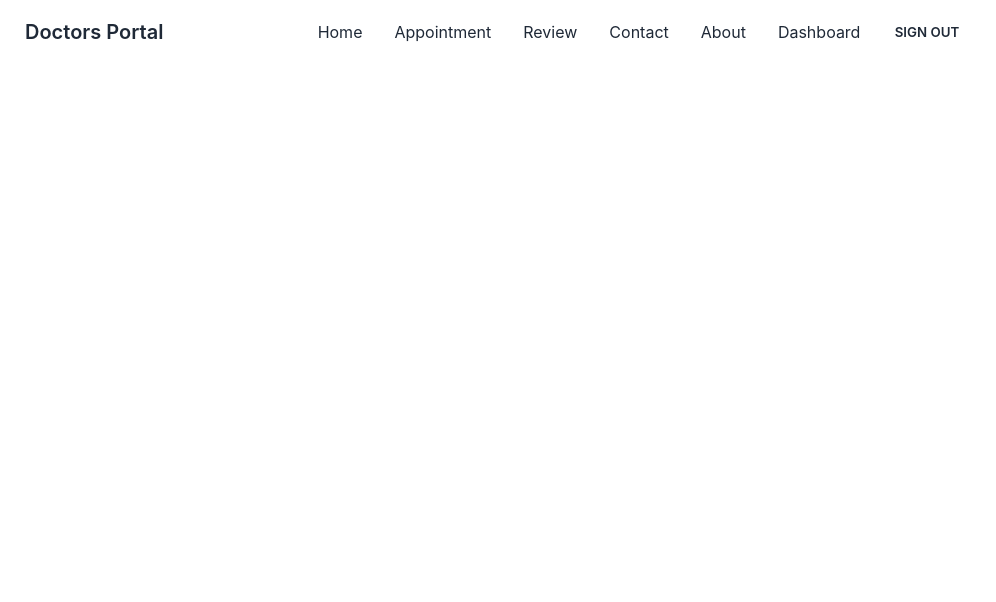
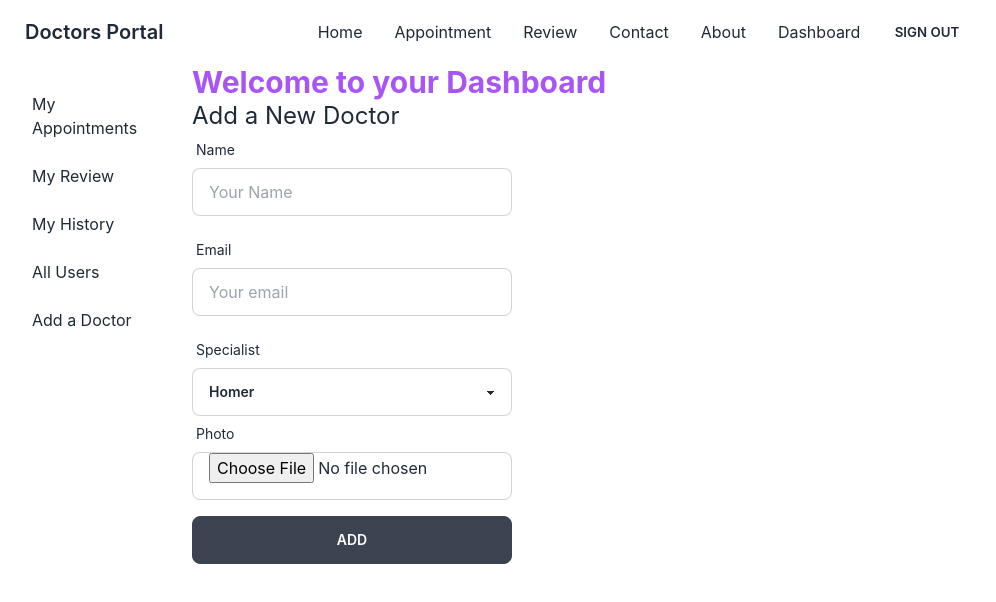
Before and after one commit to abdullahashiq1/doctors-portal-client, a React (Create React App) app: page /dashboard/addDoctor in a window 1280 px wide. Shown: the top 602 px of the page, without its empty margins (0-996 px from the left). Built offline with nearby package versions, Linux system fonts and the light colour scheme; no server answers; sample sign-in values are in the browser's storage.

Commit message:
admin incomplete

```diff
--- a/src/App.js
+++ b/src/App.js
@@ -16,6 +16,7 @@ import MyAppointment from './Pages/Dashboard/MyAppointment';
 import MyReview from './Pages/Dashboard/MyReview';
 import Myhistory from './Pages/Dashboard/Myhistory';
 import Users from './Pages/Dashboard/Users';
+import AddDoctor from './Pages/Dashboard/AddDoctor';
 
 
 function App() {
@@ -31,17 +32,15 @@ function App() {
             <Appoint />
           </RequireAuth>
         }/>
-        <Route path="dashboard" element={
-          <RequireAuth>
-            <Dashboard/>
-          </RequireAuth>
-        }>
+        <Route path="dashboard" element={<RequireAuth><Dashboard/></RequireAuth>}>
           <Route index element={<MyAppointment></MyAppointment>}></Route>
           <Route path="myreview" element={<MyReview />}></Route>
           <Route path="history" element={<Myhistory />}></Route>
           <Route path="users" element={<Users />}></Route>
+          <Route path="addDoctor" element={<AddDoctor />}></Route>
 
         </Route>
+
         <Route path="review" element={<Review />}/>
         <Route path="contact" element={<Contact />}/>
         <Route path="about" element={<About />}/>
--- /dev/null
+++ b/src/Pages/Dashboard/AddDoctor.js
@@ -0,0 +1,124 @@
+import React from 'react';
+import { useForm } from "react-hook-form";
+import {useQuery} from 'react-query';
+
+
+const AddDoctor = () => {
+    const { register, formState: { errors }, handleSubmit } = useForm();
+
+    const {data: services, isLoading} = useQuery('services', () => fetch('http://localhost:5000/service').then(res=>res.json()) )
+
+    /**
+     *Three ways to store images
+     * 1. Third party storage // Free open public storage is ok for Practice project
+     * 2. Your own storage in your own server(file system)
+     * 3. Database: Mongodb
+     *
+     * YUP: to validate file: Search: Yup file validation for react hook form
+    **/
+
+    const onSubmit = async data => {
+
+        console.log('data', data);
+
+    }
+
+    return (
+        <div>
+            <h2 className="text-2xl">Add a New Doctor</h2>
+            <form onSubmit={handleSubmit(onSubmit)}>
+                        <div className="form-control w-full max-w-xs">
+                            <label className="label">
+                                <span className="label-text">Name</span>
+
+                            </label>
+                            <input
+                            type="text"
+                            placeholder="Your Name" className="input input-bordered w-full max-w-xs"
+                                {...register("name",  {
+                                required: {
+                                    value: true,
+                                    message: 'Name is Required'
+                                }
+                            })}
+                             />
+                            <label className="label">
+                                {errors.name?.type === 'required' && <span className="label-text-alt text-red-500">{errors.name.message}</span>}
+
+
+                            </label>
+                        </div>
+
+
+
+                        <div className="form-control w-full max-w-xs">
+                            <label className="label">
+                                <span className="label-text">Email</span>
+
+                            </label>
+                            <input
+                            type="email"
+                            placeholder="Your email" className="input input-bordered w-full max-w-xs"
+                                {...register("email",  {
+                                required: {
+                                    value: true,
+                                    message: 'Email is Required'
+                                },
+                                pattern: {
+                                    value: /[a-z0-9]+@[a-z]+\.[a-z]{2,3}/,
+                                    message: 'Provide a valid email'
+                                }
+                            })}
+                             />
+                            <label className="label">
+                                {errors.email?.type === 'required' && <span className="label-text-alt text-red-500">{errors.email.message}</span>}
+                                {errors.email?.type === 'pattern' && <span className="label-text-alt text-red-500">{errors.email.message}</span>}
+
+                            </label>
+                        </div>
+
+                        <div className="form-control w-full max-w-xs">
+                            <label className="label">
+                                <span className="label-text">Specialist</span>
+
+                            </label>
+                            <select {...register('speciality')} class="select input input-bordered w-full max-w-xs">
+
+                                <option>Homer</option>
+                                <option>Marge</option>
+                                <option>Bart</option>
+                                <option>Lisa</option>
+                                <option>Maggie</option>
+                            </select>
+
+                        </div>
+
+                        <div className="form-control w-full max-w-xs">
+                            <label className="label">
+                                <span className="label-text">Photo</span>
+
+                            </label>
+                            <input
+                            type="file"
+                             className="input input-bordered w-full max-w-xs"
+                                {...register("image",  {
+                                required: {
+                                    value: true,
+                                    message: 'image is Required'
+                                }
+                            })}
+                             />
+                            <label className="label">
+                                {errors.name?.type === 'required' && <span className="label-text-alt text-red-500">{errors.name.message}</span>}
+
+
+                            </label>
+                        </div>
+
+                        <input className='btn w-full max-w-xs text-white' type="submit" value="Add" />
+                    </form>
+        </div>
+    );
+};
+
+export default AddDoctor;
--- a/src/Pages/Dashboard/Dashboard.js
+++ b/src/Pages/Dashboard/Dashboard.js
@@ -1,8 +1,14 @@
 import React from 'react';
 import { Outlet } from 'react-router-dom';
 import {Link} from 'react-router-dom';
+import auth from '../../firebase.init';
+import useAdmin from '../../hooks/useAdmin';
+import { useAuthState } from 'react-firebase-hooks/auth';
 
 const Dashboard = () => {
+    const [user] = useAuthState(auth);
+    const [admin] = useAdmin(user);
+
     return (
         <div class="drawer drawer-mobile">
             <input id="dashboard-sidebar" type="checkbox" class="drawer-toggle" />
@@ -17,8 +23,10 @@ const Dashboard = () => {
                 <li><Link to="/dashboard">My Appointments</Link></li>
                 <li><Link to="/dashboard/myreview">My Review</Link></li>
                 <li><Link to="/dashboard/history">My History</Link></li>
+
                 <li><Link to="/dashboard/users">All Users</Link></li>
 
+                <li><Link to="/dashboard/addDoctor">Add a Doctor</Link></li>
             </ul>
 
         </div>
--- a/src/Pages/Dashboard/MyAppointment.js
+++ b/src/Pages/Dashboard/MyAppointment.js
@@ -8,7 +8,7 @@ const MyAppointment = () => {
 
     useEffect( ()=>{
         if(user){
-            fetch(`http://localhost:5000/booking?patient=${user.email}`)
+            fetch(`https://floating-tundra-88660.herokuapp.com/booking?patient=${user.email}`)
             .then(res=>res.json())
             .then(data => setAppointments(data))
         }
--- a/src/Pages/Dashboard/UserRow.js
+++ b/src/Pages/Dashboard/UserRow.js
@@ -4,7 +4,7 @@ import {toast} from 'react-toastify';
 const UserRow = ({user, role}) => {
     const {email} = user;
     const makeAdmin = () =>{
-        fetch(`http://localhost:5000/user/admin/${email}`, {
+        fetch(`https://floating-tundra-88660.herokuapp.com/user/admin/${email}`, {
             method: 'PUT',
             headers:{
                 authorization: `Bearer ${localStorage.getItem('accessToken')}`
--- a/src/Pages/Dashboard/Users.js
+++ b/src/Pages/Dashboard/Users.js
@@ -5,7 +5,7 @@ import UserRow from './UserRow';
 
 
 const Users = () => {
-    const {data: users, isLoading} = useQuery('users', () => fetch('http://localhost:5000/user', {
+    const {data: users, isLoading} = useQuery('users', () => fetch('https://floating-tundra-88660.herokuapp.com/user', {
         method: 'GET',
         headers:{
             authorization: `Bearer ${localStorage.getItem('accessToken')}`
--- a/src/Pages/HomePage/Appoint/AvailableAppoint.js
+++ b/src/Pages/HomePage/Appoint/AvailableAppoint.js
@@ -12,7 +12,7 @@ const AvailableAppoint = ({date}) => {
     const formattedDate = format(date, 'PP');
 
 //     const { data:services, isLoading  } = useQuery(['available', formattedDate ], () =>
-//      fetch(`http://localhost:5000/available?date=${formattedDate}`)
+//      fetch(`https://floating-tundra-88660.herokuapp.com/available?date=${formattedDate}`)
 //         .then(res => res.json())
 //    )
 
@@ -21,7 +21,7 @@ const AvailableAppoint = ({date}) => {
 //    }
 
     useEffect( ()=>{
-        fetch(`http://localhost:5000/available?date=${formattedDate}`)
+        fetch(`https://floating-tundra-88660.herokuapp.com/available?date=${formattedDate}`)
         .then(res => res.json())
         .then(data => setServices(data))
     } ,[formattedDate])
--- a/src/Pages/HomePage/Appoint/OpenModal.js
+++ b/src/Pages/HomePage/Appoint/OpenModal.js
@@ -26,7 +26,7 @@ const OpenModal = ({ date, treatment, setTreatment}) => {
 
         }
 
-        fetch('http://localhost:5000/booking', {
+        fetch('https://floating-tundra-88660.herokuapp.com/booking', {
             method: 'POST',
             headers:{
                 'content-type': 'application/json'
--- /dev/null
+++ b/src/hooks/useAdmin.js
@@ -0,0 +1,28 @@
+import { useEffect, useState } from "react"
+
+
+const useAdmin = user => {
+    const [admin, setAdmin] = useState(false);
+    const [adminLoading, setAdminLoading] = useState(true);
+    useEffect( () =>{
+        const email = user?.email;
+        if(email){
+            fetch(`https://secret-dusk-46242.herokuapp.com/admin/${email}`, {
+                method:'GET',
+                headers: {
+                    'content-type': 'application/json',
+                    authorization: `Bearer ${localStorage.getItem('accessToken')}`
+                }
+            })
+            .then(res=>res.json())
+            .then(data => {
+                setAdmin(data.admin);
+                setAdminLoading(false);
+            })
+        }
+    }, [user])
+
+    return [admin, adminLoading]
+}
+
+export default useAdmin;
--- a/src/hooks/useToken.js
+++ b/src/hooks/useToken.js
@@ -8,7 +8,7 @@ const useToken = user =>{
         const email = user?.user?.email;
         const currentUser = {email: email}
         if(email){
-            fetch(`http://localhost:5000/user/${email}`, {
+            fetch(`https://floating-tundra-88660.herokuapp.com/user/${email}`, {
                 method:'PUT',
                 headers: {
                     'content-type': 'application/json'
```
